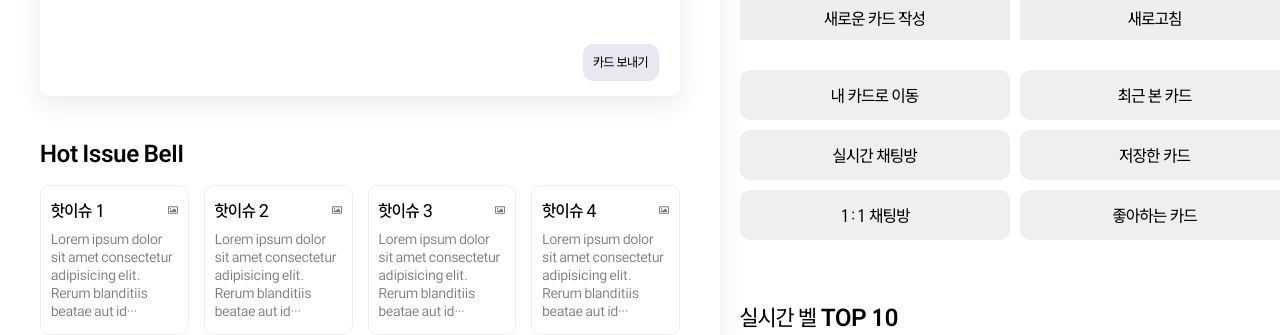
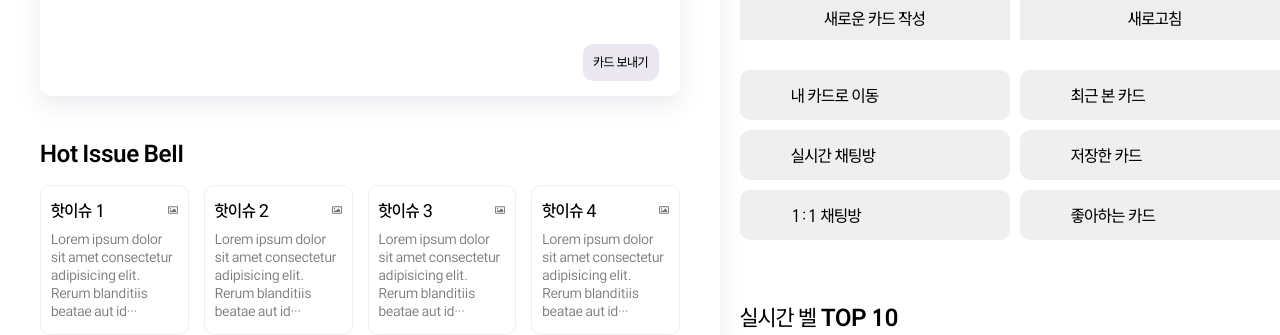
Before and after one commit to Project-Bell/Fe, a React (Create React App) app in the folder main/: page / in a window 1280 px wide. Shown: the part 149-484 px from the top of the page. Built offline with nearby package versions, Linux system fonts and the light colour scheme.

Commit message:
style : 텍스트 정렬

```diff
--- a/main/src/components/components_btn/WhiteBtn.jsx
+++ b/main/src/components/components_btn/WhiteBtn.jsx
@@ -4,12 +4,13 @@ import styled from "styled-components";
 
 const WhiteBtnStyled = styled.button`
     font-size: 1.125rem;
-    text-align: center;
+    text-align: left;
 
     width: 270px;
     height: 50px;
     border: 1px solid #eee;
     border-radius: 10px;
+    padding-left: 50px;
 `;
 
 export default function WhiteBtn({ pageName, pageLink }) {
```
